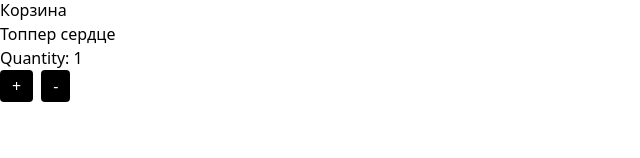
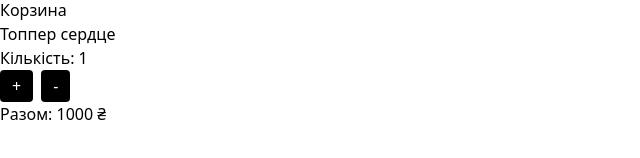
Before and after one commit to Kop1tes/Decorn, a Next.js app: page / in a window 1280 px wide. Both pictures are taken after a click on the button "Додати в корзину". Shown: the part 502-660 px from the top of the page, without its empty margins (0-640 px from the left). Built offline with nearby package versions, Linux system fonts and the light colour scheme.

Commit message:
feat: calculate cart total

```diff
--- a/components/Cart.tsx
+++ b/components/Cart.tsx
@@ -5,13 +5,19 @@ import { useCart } from "@/context/CartContext"
 export default function Cart() {
     const { cart, addToCart, removeFromCart } = useCart();
 
+    const total = cart.reduce((total, item) => {
+        total += item.product.price * item.quantity;
+
+        return total;
+    }, 0);
+
     return (
         <section>
             <h2>Корзина</h2>
             {cart.map((item) => (
                 <div key={item.product.id}>
                     <div>{item.product.title}</div>
-                    <div>Quantity: {item.quantity}</div>
+                    <div>Кiлькiсть: {item.quantity}</div>
                     <div className="flex gap-2">
                         <button
                             onClick={() => addToCart(item.product)}
@@ -26,7 +32,7 @@ export default function Cart() {
                             -
                         </button>
                     </div>
-
+                    <div>Разом: {total} ₴</div>
                 </div>
             ))}
         </section>
```
